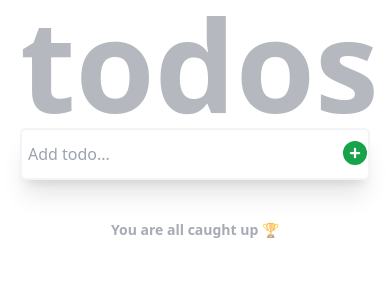
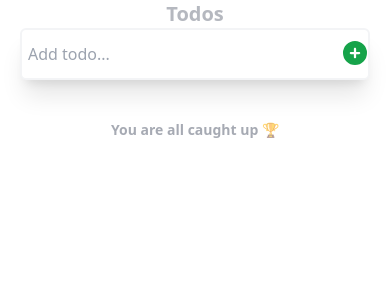
Before and after one commit to alain-kubwayo/todo-app-reactjs, a React (Create React App) app: page / in a window 390 px wide. Shown: the top 300 px of the page. Built offline with nearby package versions, Linux system fonts and the light colour scheme.

Commit message:
feat: capitalize title and adjust font-size on all breakpoints

```diff
--- a/src/components/Title.jsx
+++ b/src/components/Title.jsx
@@ -1,5 +1,5 @@
 const Title = () => {
-    return <header className="font-bold text-center text-9xl text-gray-500/50">todos</header>;
+    return <header className="text-xl font-bold text-center sm:text-2xl md:text-4xl lg:text-6xl xl:text-9xl text-gray-500/50">Todos</header>;
 }
 
 export default Title;
```
